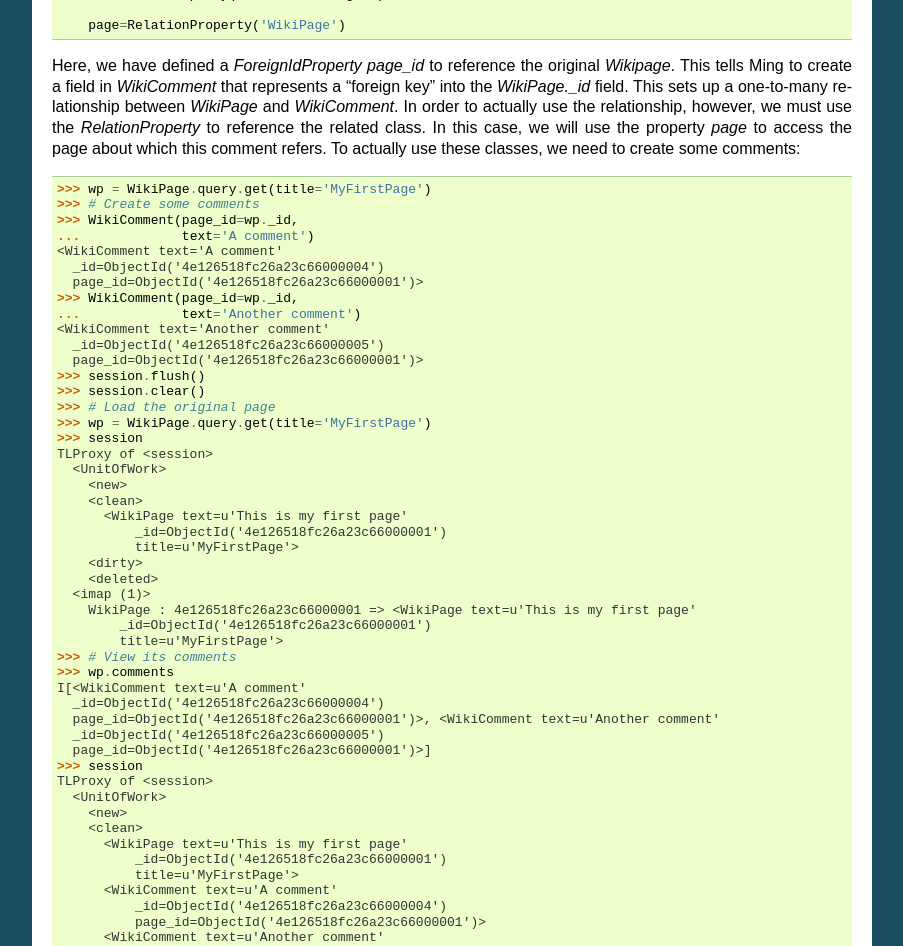
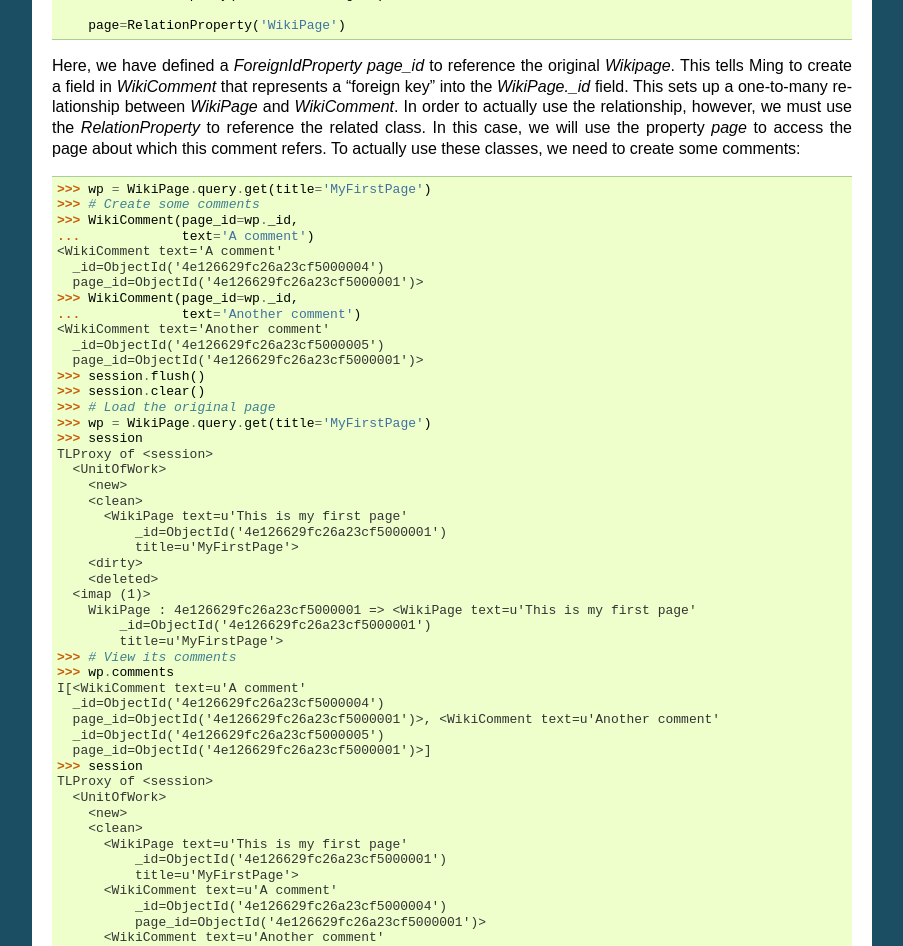
Before and after one commit to TurboGears/Ming, a Sphinx documentation site: the page built from docs/orm.rst, in a window 1280 px wide and 1400 px high, scrolled down 3847 px. Shown: the top 946 px of the window, without its empty margins (198-1101 px from the left). Built offline with Sphinx 7.4.7, drawn with Linux system fonts in a browser that asks for light colours; some of the changed text lies outside the part shown.

```diff
--- a/docs/orm.rst
+++ b/docs/orm.rst
@@ -103,21 +103,21 @@
 ...               text='This is my first page')
 >>> wp
 <WikiPage text='This is my first page'
-  _id=ObjectId('4e126518fc26a23c66000001')
+  _id=ObjectId('4e126629fc26a23cf5000001')
   title='FirstPage'>
 >>> session
 TLProxy of <session>
   <UnitOfWork>
     <new>
       <WikiPage text='This is my first page'
-          _id=ObjectId('4e126518fc26a23c66000001')
+          _id=ObjectId('4e126629fc26a23cf5000001')
           title='FirstPage'>
     <clean>
     <dirty>
     <deleted>
   <imap (1)>
-    WikiPage : 4e126518fc26a23c66000001 => <WikiPage text='This is my first page'
-        _id=ObjectId('4e126518fc26a23c66000001')
+    WikiPage : 4e126629fc26a23cf5000001 => <WikiPage text='This is my first page'
+        _id=ObjectId('4e126629fc26a23cf5000001')
         title='FirstPage'>
 >>> session.flush()
 >>> session
@@ -126,13 +126,13 @@
     <new>
     <clean>
       <WikiPage text='This is my first page'
-          _id=ObjectId('4e126518fc26a23c66000001')
+          _id=ObjectId('4e126629fc26a23cf5000001')
           title='FirstPage'>
     <dirty>
     <deleted>
   <imap (1)>
-    WikiPage : 4e126518fc26a23c66000001 => <WikiPage text='This is my first page'
-        _id=ObjectId('4e126518fc26a23c66000001')
+    WikiPage : 4e126629fc26a23cf5000001 => <WikiPage text='This is my first page'
+        _id=ObjectId('4e126629fc26a23cf5000001')
         title='FirstPage'>
 >>> session.clear()
 >>> session
@@ -158,13 +158,13 @@
     <new>
     <clean>
       <WikiPage text=u'This is my first page'
-          _id=ObjectId('4e126518fc26a23c66000001')
+          _id=ObjectId('4e126629fc26a23cf5000001')
           title=u'FirstPage'>
     <dirty>
     <deleted>
   <imap (1)>
-    WikiPage : 4e126518fc26a23c66000001 => <WikiPage text=u'This is my first page'
-        _id=ObjectId('4e126518fc26a23c66000001')
+    WikiPage : 4e126629fc26a23cf5000001 => <WikiPage text=u'This is my first page'
+        _id=ObjectId('4e126629fc26a23cf5000001')
         title=u'FirstPage'>
 >>>
 >>> # Verify the IdentityMap keeps only one copy of the object
@@ -183,16 +183,16 @@
     <clean>
     <dirty>
       <WikiPage text=u'This is my first page'
-          _id=ObjectId('4e126518fc26a23c66000001')
+          _id=ObjectId('4e126629fc26a23cf5000001')
           title='MyFirstPage'>
     <deleted>
   <imap (1)>
-    WikiPage : 4e126518fc26a23c66000001 => <WikiPage text=u'This is my first page'
-        _id=ObjectId('4e126518fc26a23c66000001')
+    WikiPage : 4e126629fc26a23cf5000001 => <WikiPage text=u'This is my first page'
+        _id=ObjectId('4e126629fc26a23cf5000001')
         title='MyFirstPage'>
 >>> wp
 <WikiPage text=u'This is my first page'
-  _id=ObjectId('4e126518fc26a23c66000001')
+  _id=ObjectId('4e126629fc26a23cf5000001')
   title='MyFirstPage'>
 >>> session.flush()
 >>>
@@ -207,11 +207,11 @@
     <dirty>
     <deleted>
       <WikiPage text=u'This is my first page'
-          _id=ObjectId('4e126518fc26a23c66000001')
+          _id=ObjectId('4e126629fc26a23cf5000001')
           title='MyFirstPage'>
   <imap (1)>
-    WikiPage : 4e126518fc26a23c66000001 => <WikiPage text=u'This is my first page'
-        _id=ObjectId('4e126518fc26a23c66000001')
+    WikiPage : 4e126629fc26a23cf5000001 => <WikiPage text=u'This is my first page'
+        _id=ObjectId('4e126629fc26a23cf5000001')
         title='MyFirstPage'>
 >>> # Rather than flushing, we'll keep the object
 >>> #   around and just clear the session instead
@@ -246,13 +246,13 @@
 >>> WikiComment(page_id=wp._id,
 ...             text='A comment')
 <WikiComment text='A comment'
-  _id=ObjectId('4e126518fc26a23c66000004')
-  page_id=ObjectId('4e126518fc26a23c66000001')>
+  _id=ObjectId('4e126629fc26a23cf5000004')
+  page_id=ObjectId('4e126629fc26a23cf5000001')>
 >>> WikiComment(page_id=wp._id,
 ...             text='Another comment')
 <WikiComment text='Another comment'
-  _id=ObjectId('4e126518fc26a23c66000005')
-  page_id=ObjectId('4e126518fc26a23c66000001')>
+  _id=ObjectId('4e126629fc26a23cf5000005')
+  page_id=ObjectId('4e126629fc26a23cf5000001')>
 >>> session.flush()
 >>> session.clear()
 >>> # Load the original page
@@ -263,50 +263,50 @@
     <new>
     <clean>
       <WikiPage text=u'This is my first page'
-          _id=ObjectId('4e126518fc26a23c66000001')
+          _id=ObjectId('4e126629fc26a23cf5000001')
           title=u'MyFirstPage'>
     <dirty>
     <deleted>
   <imap (1)>
-    WikiPage : 4e126518fc26a23c66000001 => <WikiPage text=u'This is my first page'
-        _id=ObjectId('4e126518fc26a23c66000001')
+    WikiPage : 4e126629fc26a23cf5000001 => <WikiPage text=u'This is my first page'
+        _id=ObjectId('4e126629fc26a23cf5000001')
         title=u'MyFirstPage'>
 >>> # View its comments
 >>> wp.comments
 I[<WikiComment text=u'A comment'
-  _id=ObjectId('4e126518fc26a23c66000004')
-  page_id=ObjectId('4e126518fc26a23c66000001')>, <WikiComment text=u'Another comment'
-  _id=ObjectId('4e126518fc26a23c66000005')
-  page_id=ObjectId('4e126518fc26a23c66000001')>]
+  _id=ObjectId('4e126629fc26a23cf5000004')
+  page_id=ObjectId('4e126629fc26a23cf5000001')>, <WikiComment text=u'Another comment'
+  _id=ObjectId('4e126629fc26a23cf5000005')
+  page_id=ObjectId('4e126629fc26a23cf5000001')>]
 >>> session
 TLProxy of <session>
   <UnitOfWork>
     <new>
     <clean>
       <WikiPage text=u'This is my first page'
-          _id=ObjectId('4e126518fc26a23c66000001')
+          _id=ObjectId('4e126629fc26a23cf5000001')
           title=u'MyFirstPage'>
       <WikiComment text=u'A comment'
-          _id=ObjectId('4e126518fc26a23c66000004')
-          page_id=ObjectId('4e126518fc26a23c66000001')>
+          _id=ObjectId('4e126629fc26a23cf5000004')
+          page_id=ObjectId('4e126629fc26a23cf5000001')>
       <WikiComment text=u'Another comment'
-          _id=ObjectId('4e126518fc26a23c66000005')
-          page_id=ObjectId('4e126518fc26a23c66000001')>
+          _id=ObjectId('4e126629fc26a23cf5000005')
+          page_id=ObjectId('4e126629fc26a23cf5000001')>
     <dirty>
     <deleted>
   <imap (3)>
-    WikiPage : 4e126518fc26a23c66000001 => <WikiPage text=u'This is my first page'
-        _id=ObjectId('4e126518fc26a23c66000001')
+    WikiPage : 4e126629fc26a23cf5000001 => <WikiPage text=u'This is my first page'
+        _id=ObjectId('4e126629fc26a23cf5000001')
         title=u'MyFirstPage'>
-    WikiComment : 4e126518fc26a23c66000004 => <WikiComment text=u'A comment'
-        _id=ObjectId('4e126518fc26a23c66000004')
-        page_id=ObjectId('4e126518fc26a23c66000001')>
-    WikiComment : 4e126518fc26a23c66000005 => <WikiComment text=u'Another comment'
-        _id=ObjectId('4e126518fc26a23c66000005')
-        page_id=ObjectId('4e126518fc26a23c66000001')>
+    WikiComment : 4e126629fc26a23cf5000004 => <WikiComment text=u'A comment'
+        _id=ObjectId('4e126629fc26a23cf5000004')
+        page_id=ObjectId('4e126629fc26a23cf5000001')>
+    WikiComment : 4e126629fc26a23cf5000005 => <WikiComment text=u'Another comment'
+        _id=ObjectId('4e126629fc26a23cf5000005')
+        page_id=ObjectId('4e126629fc26a23cf5000001')>
 >>> wp.comments[0].page
 <WikiPage text=u'This is my first page'
-  _id=ObjectId('4e126518fc26a23c66000001')
+  _id=ObjectId('4e126629fc26a23cf5000001')
   title=u'MyFirstPage'>
 >>> wp.comments[0].page is wp
 True
@@ -330,10 +330,10 @@
 >>> results = WikiComment.query.find(dict(page_id=wp._id))
 >>> list(results)
 [<WikiComment text=u'A comment'
-  _id=ObjectId('4e126518fc26a23c66000004')
-  page_id=ObjectId('4e126518fc26a23c66000001')>, <WikiComment text=u'Another comment'
-  _id=ObjectId('4e126518fc26a23c66000005')
-  page_id=ObjectId('4e126518fc26a23c66000001')>]
+  _id=ObjectId('4e126629fc26a23cf5000004')
+  page_id=ObjectId('4e126629fc26a23cf5000001')>, <WikiComment text=u'Another comment'
+  _id=ObjectId('4e126629fc26a23cf5000005')
+  page_id=ObjectId('4e126629fc26a23cf5000001')>]
 
 .. [[[end]]]
 
@@ -353,6 +353,6 @@
 <class 'ming.metadata.Document<wiki_page>'>
 >>> # Retrieve the 'base' Ming session
 >>> session.impl
-<ming.session.Session object at 0x24e0810>
+<ming.session.Session object at 0x25b4810>
 
 .. [[[end]]]
```
Also changed, not shown: 2 other files.
